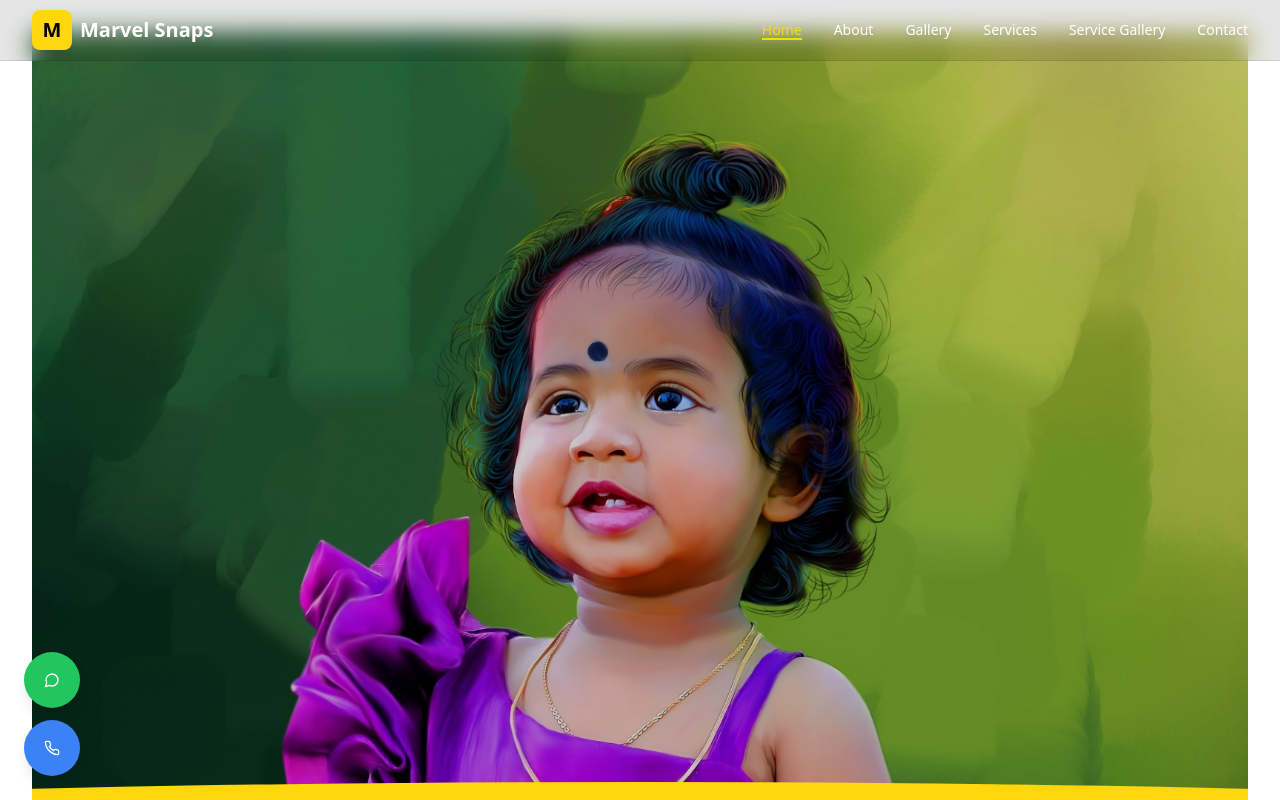
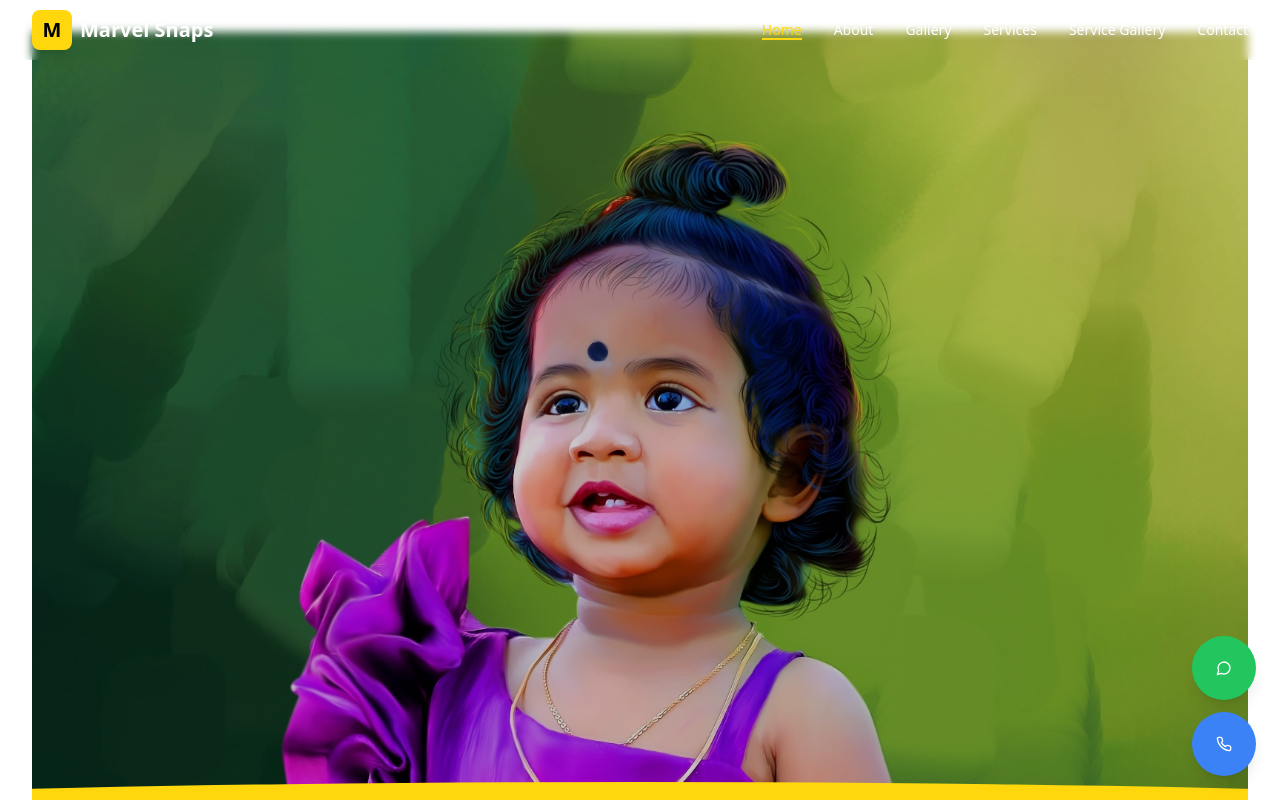
Before and after one commit to Gokulvasano7/marvel-snap-visuals-gallery, a React (Vite) app: page / in a window 1280 px wide. Shown: the top 800 px of the page. Built offline with nearby package versions, Linux system fonts and the light colour scheme.

Commit message:
Fix floating buttons and navbar tint
Moved floating buttons to the bottom right, removed side whitespace, increased button icon size, and adjusted navbar black tint visibility.

```diff
--- a/src/components/FloatingActionButtons.tsx
+++ b/src/components/FloatingActionButtons.tsx
@@ -13,23 +13,23 @@ const FloatingActionButtons = () => {
   };
 
   return (
-    <div className="fixed bottom-6 left-6 z-50 flex flex-col space-y-3">
+    <div className="fixed bottom-6 right-6 z-[9999] flex flex-col space-y-3">
       {/* WhatsApp Button */}
       <Button
         onClick={handleWhatsApp}
-        className="w-14 h-14 rounded-full bg-green-500 hover:bg-green-600 text-white shadow-lg hover:shadow-xl transition-all duration-300 hover:scale-110"
+        className="w-16 h-16 rounded-full bg-green-500 hover:bg-green-600 text-white shadow-lg hover:shadow-xl transition-all duration-300 hover:scale-110"
         size="icon"
       >
-        <MessageCircle className="h-6 w-6" />
+        <MessageCircle className="h-8 w-8" />
       </Button>
 
       {/* Call Button */}
       <Button
         onClick={handleCall}
-        className="w-14 h-14 rounded-full bg-blue-500 hover:bg-blue-600 text-white shadow-lg hover:shadow-xl transition-all duration-300 hover:scale-110"
+        className="w-16 h-16 rounded-full bg-blue-500 hover:bg-blue-600 text-white shadow-lg hover:shadow-xl transition-all duration-300 hover:scale-110"
         size="icon"
       >
-        <Phone className="h-6 w-6" />
+        <Phone className="h-8 w-8" />
       </Button>
     </div>
   );
--- a/src/components/Navbar.tsx
+++ b/src/components/Navbar.tsx
@@ -55,8 +55,8 @@ const Navbar = () => {
     <nav
       className={`fixed top-0 left-0 right-0 z-50 transition-all duration-300 ${
         isScrolled
-          ? 'bg-black/30 backdrop-blur-lg border-b border-black/20 shadow-lg'
-          : 'bg-black/10 backdrop-blur-md border-b border-black/10'
+          ? 'bg-black/50 backdrop-blur-lg border-b border-black/30 shadow-lg'
+          : 'bg-transparent backdrop-blur-sm'
       } ${isVisible ? 'translate-y-0' : '-translate-y-full'}`}
       onMouseEnter={() => setIsMouseOver(true)}
       onMouseLeave={() => setIsMouseOver(false)}
```
